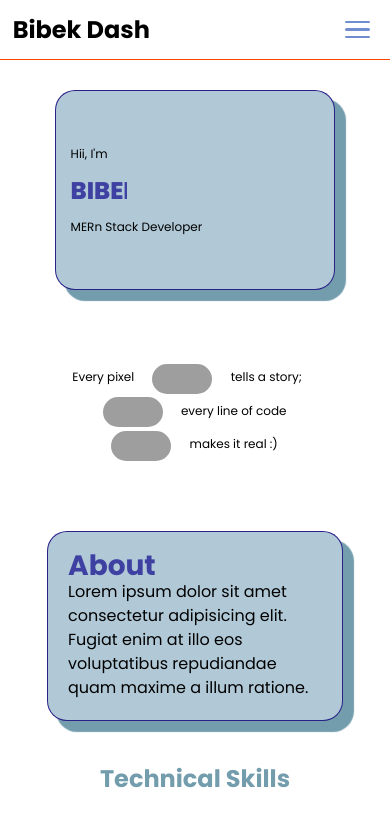
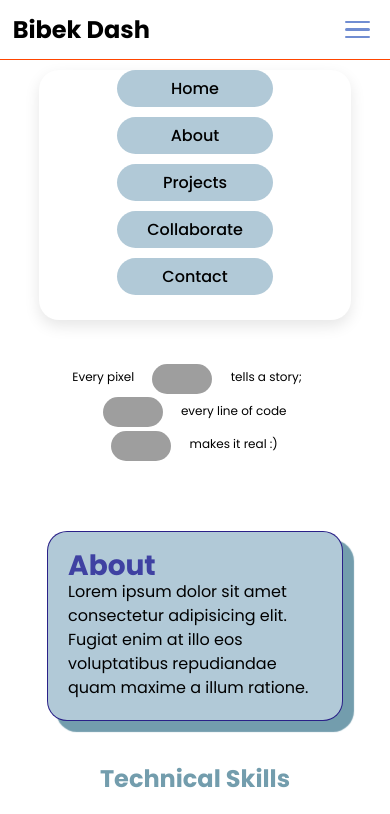
Before and after one commit to 20Bibek/reactportfolio, a React (Vite) app: page / in a window 390 px wide. Shown: the top 814 px of the page. Built offline with nearby package versions, Linux system fonts and the light colour scheme; grey boxes are pictures that could not be loaded.

Commit message:
updated nav

```diff
--- a/src/components/Navbar/navbar.css
+++ b/src/components/Navbar/navbar.css
@@ -114,7 +114,7 @@
       flex-direction: column;
       justify-content: center;
       align-items: center;
-      height: auto;
+      height: 250px;
       width: 80%;
       gap: 10px;
       /* border: 1px solid black; */
@@ -138,14 +138,20 @@
       justify-content: center;
       align-items: center;
     }
+    .midnav>ul{
+      display: flex;
+      flex-direction: column;
+      justify-content: left;
+
+    }
 
     .midnav>ul>li{
-      padding: 10px;
+      padding: 6px;
       text-align: center;
-      width: 60%;
-      border-bottom: 2px solid #f0f0f0;
+      width: 50%;
+      /* border-bottom: 2px solid #f0f0f0; */
       border-radius: 20px;
-      background-color: rgb(255, 247, 192);
+      background-color: #b1c9d7;
 
     }
 
```
